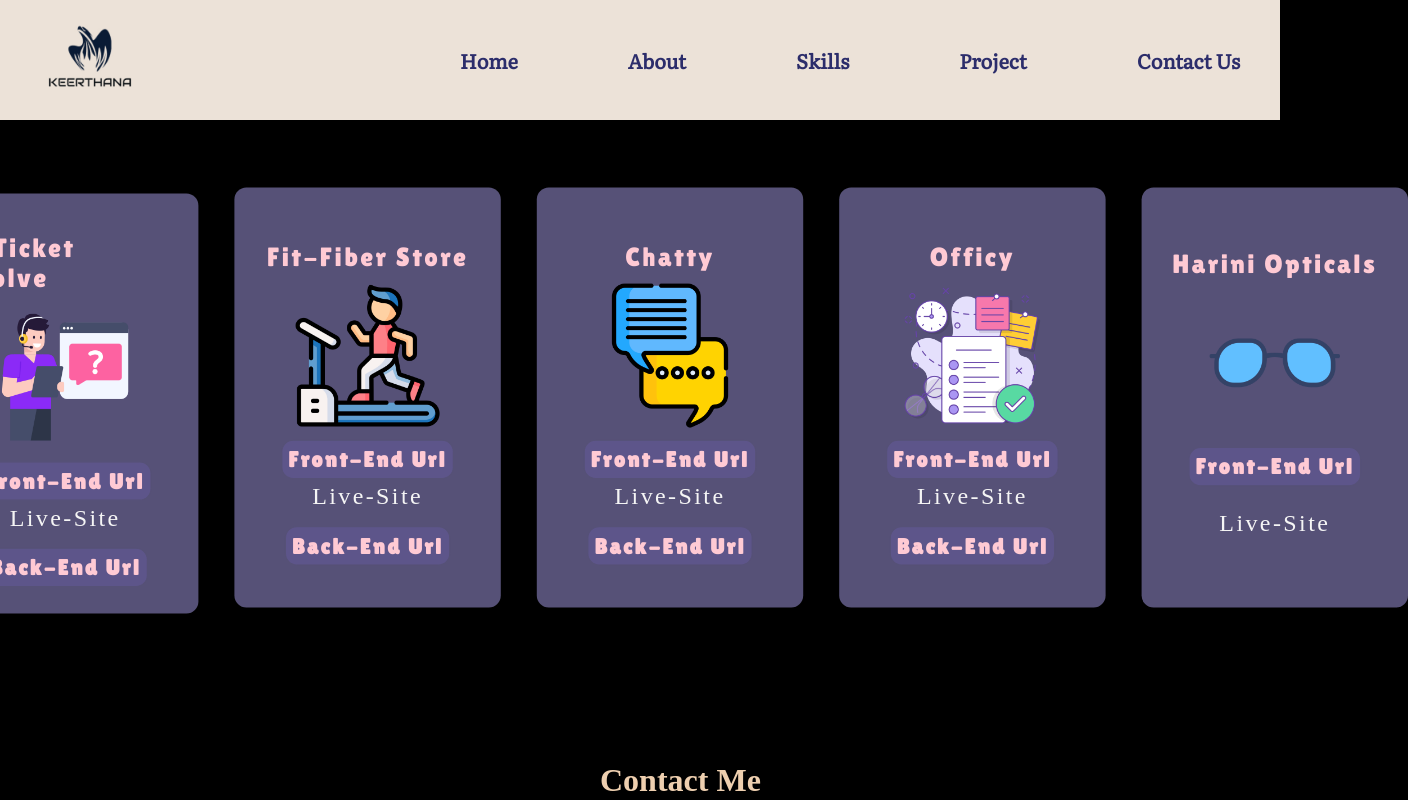
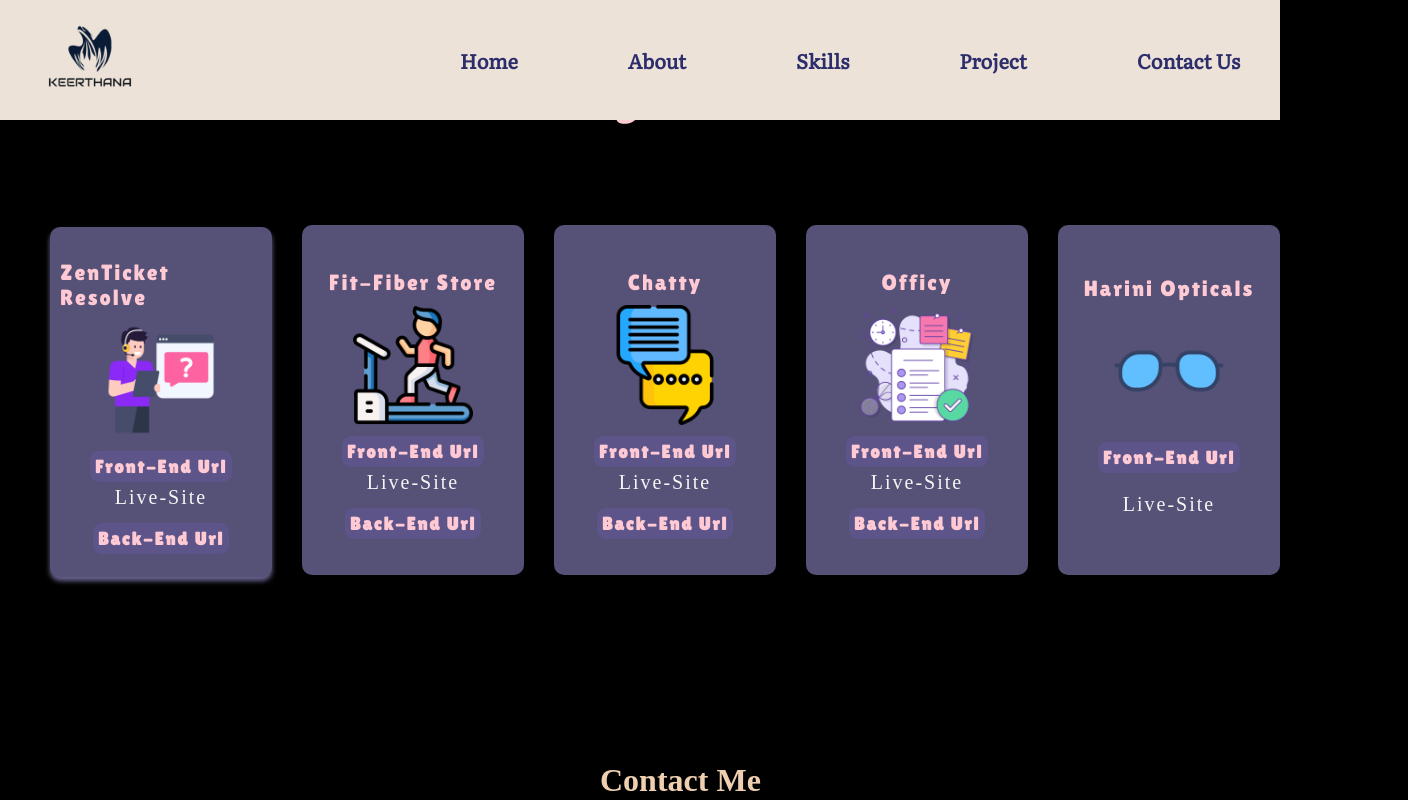
Before and after one commit to KEERTHANADURAISAM/portfolio, a React (Create React App) app: page / in a window 1280 px wide. In both pictures the pointer is over the element 161 px from the left and 2483 px from the top of the page. Shown: the part 2083-2883 px from the top of the page, 1408 px wide, since content can reach past the window. Built offline with nearby package versions, Linux system fonts and the light colour scheme; the HTML template or start-up script is replaced by a standard one; a web font is replaced by a local one.

Commit message:
add box-shadow

```diff
--- a/src/components/Contact/Contact.js
+++ b/src/components/Contact/Contact.js
@@ -52,11 +52,12 @@ const Contact = ({ pageRefs }) => {
       ref={(el) => (pageRefs.current = { ...pageRefs.current, contact: el })}
     >
        <motion.div
-          variants={fadeIn("down", 0.3)}
+          variants={fadeIn("right", 0.3)}
           initial="hidden"
           whileInView={"show"}
           viewport={{ once: false, amount: 0.7 }}
-          className="contact-container">
+
+         className="contact-container">
         <div className="contact-div">
           <h1>
             Contact <span>Me</span>
--- a/src/components/Projects/Project.css
+++ b/src/components/Projects/Project.css
@@ -37,6 +37,7 @@
   border-radius: 10px;
   color: whitesmoke;
 }
+
 .project-head {
   border: none;
   margin: 5px;
@@ -82,9 +83,10 @@
   padding: 19px;
 }
 .project-card:hover {
-  box-shadow: 0px 4px 15px rgba(0, 0, 0, 0.75);
-  transition: width 3s;
-  transform: translateY(5px);
+
+    box-shadow: 0px 4px 5px #69638f;
+    transition: width 2s;
+    transform: translateY(2px);
 }
 @media screen and (min-width: 320px) and (max-width: 480px) {
   .project-grid {
--- a/src/components/Projects/Project.js
+++ b/src/components/Projects/Project.js
@@ -8,10 +8,7 @@ import img5 from "./img/work-order.png";
 import { motion } from "framer-motion";
 const Project = ({ pageRefs }) => {
   return (
-    <motion.div  whileHover={{ scale: 1.2 }}
-    whileTap={{ scale: 1.1 }}
-    drag="x"
-    dragConstraints={{ left: -10, right: 10 }} >
+
     <main
       className="project-main-container"
       ref={(el) => (pageRefs.current = { ...pageRefs.current, project: el })}
@@ -145,7 +142,7 @@ const Project = ({ pageRefs }) => {
         </div>
       </section>
     </main>
-    </motion.div>
+
   );
 };
 
```
